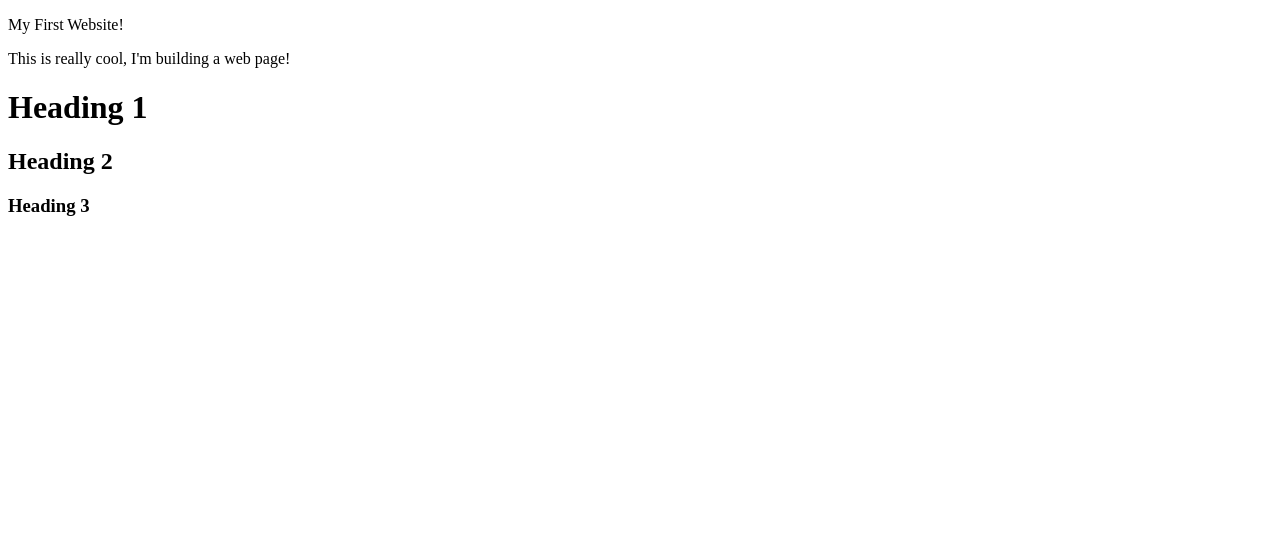
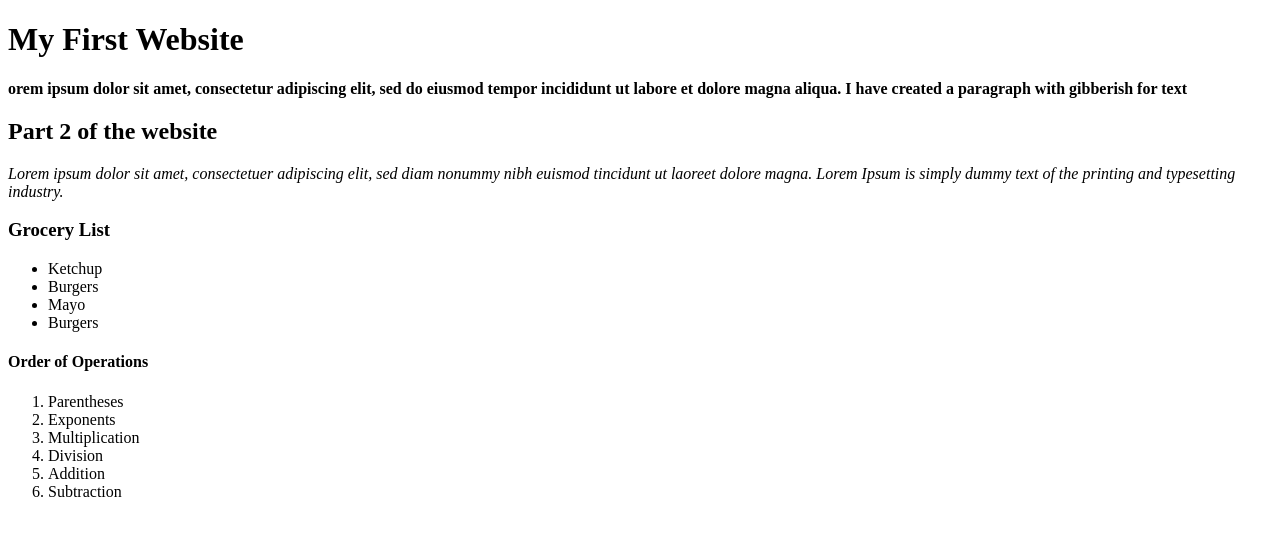
Before and after one commit to Justice-Through-Code/web-challenge-1-Ajbright213, a plain HTML site: page index.html in a window 1280 px wide. Drawn offline with Linux system fonts and the light colour scheme.

Commit message:
Updated HTML

```diff
--- a/index.html
+++ b/index.html
@@ -1,24 +1,59 @@
 <!DOCTYPE html>
 <html lang="en">
-    <head>
+    <head1>
         <meta charset="UTF-8">
         <title>
             My First Webpage
         </title>
-    </head>
+    </head1>
 
     <body>
 
-        <p>My First Website!</p>
+        <h1>My First Website</h1>
+
+        <p>
+        <strong>orem ipsum dolor sit amet, consectetur adipiscing elit, sed do eiusmod tempor
+            incididunt ut labore et dolore magna aliqua. I have created a paragraph with gibberish for text
+        </strong>
+
+        </p>
+
+        <h2> Part 2 of the website </h2>
+
+          <p>
+           <em>
+            Lorem ipsum dolor sit amet, consectetuer adipiscing elit, sed diam nonummy nibh euismod tincidunt ut laoreet dolore magna. Lorem Ipsum is simply dummy text of the printing and typesetting industry. </em>
+           </e>
+           </p>
+ <!-- This is an HTML comment -->
+
+           <p>
+            <h3> Grocery List  </h3>
+
+                <ul>
+                    <li>Ketchup</li>
+                    <li>Burgers</li>
+                    <li>Mayo</li>
+                    <li>Burgers</li>
+                </ul>
 
 
 
-        <p>This is really cool, I'm building a web page!</p>
 
-        <h1>Heading 1</h1>
-        <h2>Heading 2</h2>
-        <h3>Heading 3</h3>
+           </p>
 
+           <p>
+                <h4> Order of Operations  </h4>
+                    <ol>
+                        <li>Parentheses</li>
+                        <li>Exponents</li>
+                        <li>Multiplication</li>
+                        <li>Division</li>
+                        <li>Addition</li>
+                        <li>Subtraction</li>
+                    </ol>
+
+           </p>
     </body>
 
 
```
